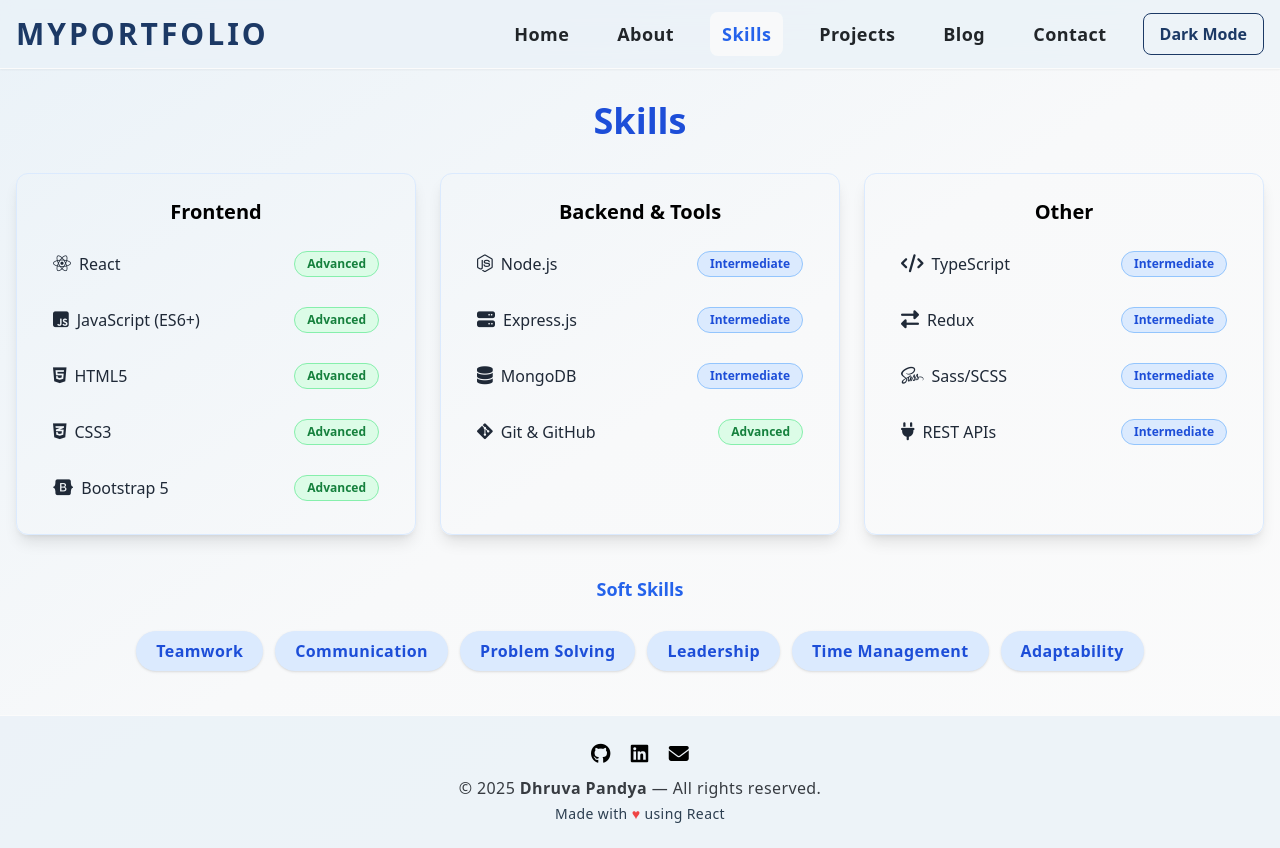
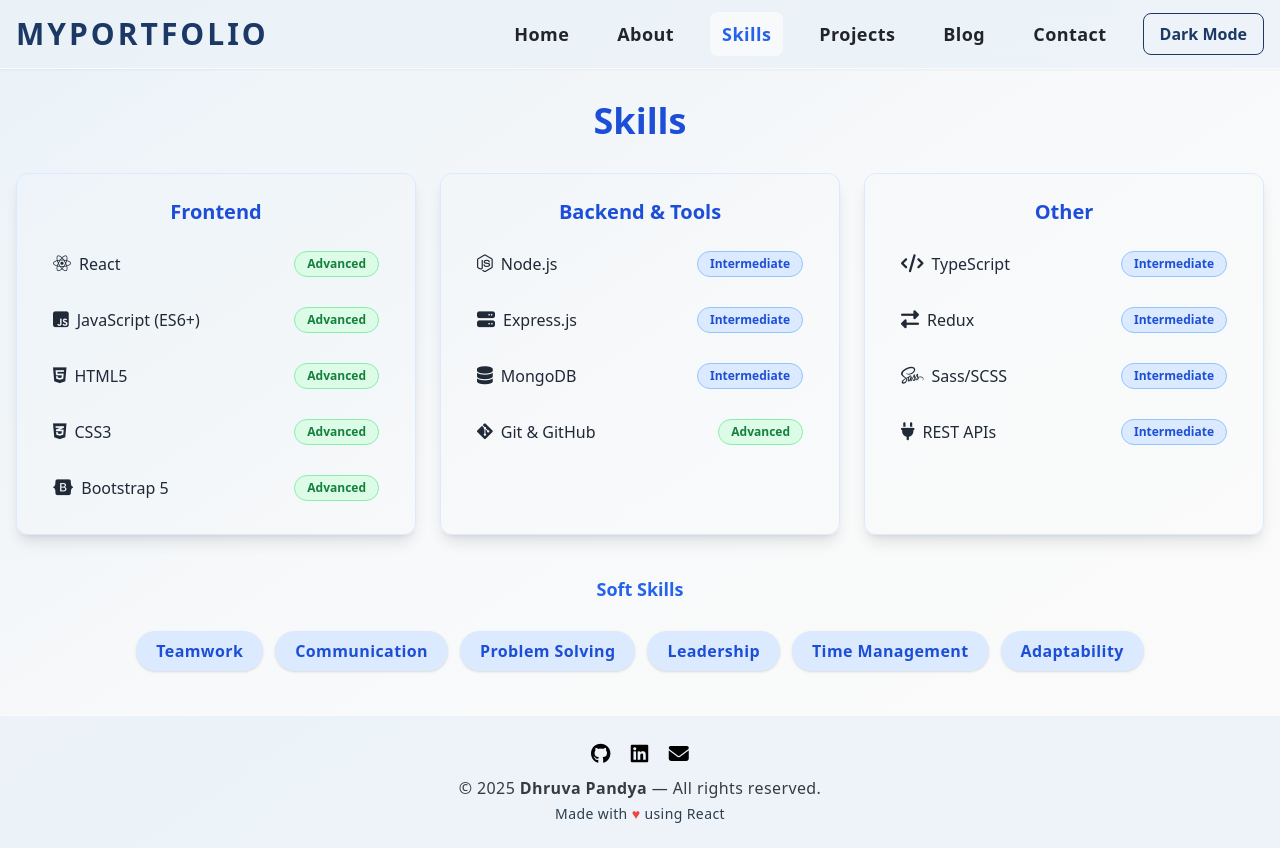
Before and after one commit to dhruva2609/my_portfolio, a React (Create React App) app: page /skills in a window 1280 px wide. Built offline with nearby package versions, Linux system fonts and the light colour scheme.

Commit message:
Update Skills.jsx

```diff
--- a/src/features/Skills/Skills.jsx
+++ b/src/features/Skills/Skills.jsx
@@ -79,7 +79,7 @@ const Skills = () => {
                 hover:shadow-xl dark:hover:shadow-[0_4px_32px_0_rgba(56,189,248,0.21)]
                 rounded-xl h-full flex flex-col border border-blue-100 dark:border-primary-800 transition">
               <div className="p-6">
-                <h4 className="text-primary-800 dark:text-primary-200 text-xl font-semibold mb-4 text-center">
+                <h4 className="text-blue-700 dark:text-primary-200 text-xl font-semibold mb-4 text-center">
                   {cat.category}
                 </h4>
                 <ul className="space-y-3" role="list">
```
